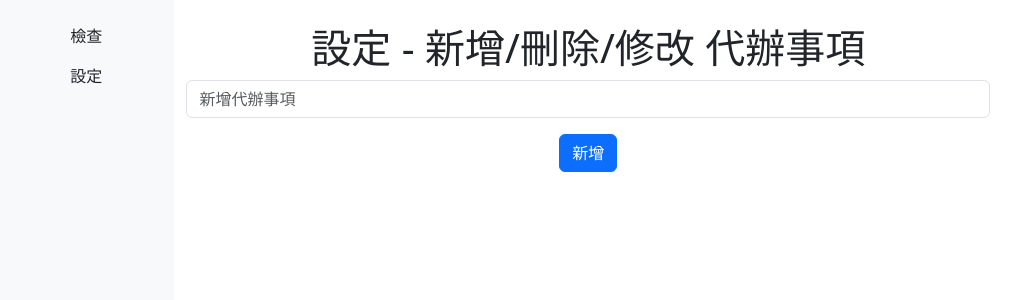
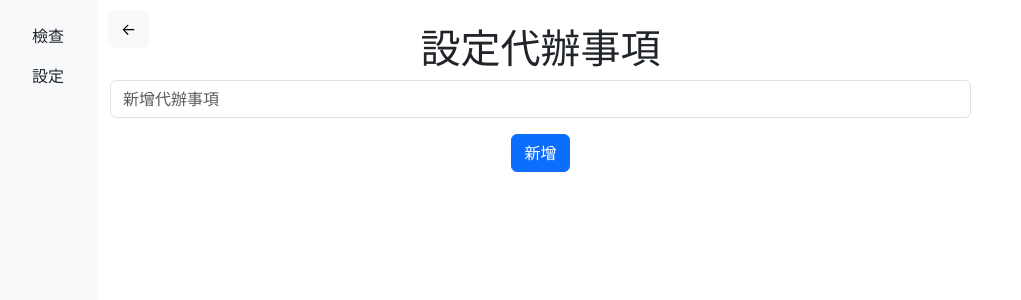
Before and after one commit to princend/todo-list, a React (Create React App) app: page /todo-list/page-setting in a window 1280 px wide. Shown: the top 300 px of the page, without its empty margins (2-1023 px from the left). Built offline with nearby package versions, Linux system fonts and the light colour scheme.

Commit message:
修改選單寬度

```diff
--- a/src/App.tsx
+++ b/src/App.tsx
@@ -12,6 +12,8 @@ const App: React.FC = () => {
   const [todos, setTodos] = useState<Todo[]>([]);
   const [nextId, setNextId] = useState<number>(1);
   const [newTodo, setNewTodo] = useState<string>('');
+  const [isNavOpen, setIsNavOpen] = useState(true);
+  const [navWidth, setNavWidth] = useState(100);
 
   // 讀取 Local Storage 中的 todos
   useEffect(() => {
@@ -68,11 +70,68 @@ const App: React.FC = () => {
     <DndProvider backend={HTML5Backend}>
       <Router>
         <div className="App d-flex">
-          <div className="navbar-nav flex-column bg-light p-3" style={{ width: '200px', height: '100vh' }}>
+          <button
+            className="btn btn-light position-fixed"
+            style={{
+              zIndex: 1000,
+              left: isNavOpen ? `${navWidth + 10}px` : '10px',
+              top: '10px',
+              transition: 'left 0.3s ease-in-out'
+            }}
+            onClick={() => setIsNavOpen(!isNavOpen)}
+          >
+            {isNavOpen ? '←' : '☰'}
+          </button>
+
+          <div
+            className="navbar-nav flex-column bg-light p-3"
+            style={{
+              width: `${navWidth}px`,
+              height: '100vh',
+              position: 'fixed',
+              transform: `translateX(${isNavOpen ? '0' : '-100%'})`,
+              transition: 'transform 0.3s ease-in-out',
+              zIndex: 999
+            }}
+          >
             <Link className="nav-link" to="/todo-list/page-check">檢查</Link>
             <Link className="nav-link" to="/todo-list/page-setting">設定</Link>
+
+            <div
+              style={{
+                width: '8px',
+                height: '100%',
+                position: 'absolute',
+                right: 0,
+                top: 0,
+                cursor: 'ew-resize',
+                backgroundColor: 'transparent'
+              }}
+              onMouseDown={(e) => {
+                const startX = e.pageX;
+                const startWidth = navWidth;
+
+                const handleMouseMove = (e: MouseEvent) => {
+                  const newWidth = startWidth + (e.pageX - startX);
+                  setNavWidth(Math.max(150, Math.min(400, newWidth)));
+                };
+
+                const handleMouseUp = () => {
+                  document.removeEventListener('mousemove', handleMouseMove);
+                  document.removeEventListener('mouseup', handleMouseUp);
+                };
+
+                document.addEventListener('mousemove', handleMouseMove);
+                document.addEventListener('mouseup', handleMouseUp);
+              }}
+            />
           </div>
 
+          <div style={{
+            marginLeft: isNavOpen ? `${navWidth}px` : '0',
+            transition: 'margin-left 0.3s ease-in-out',
+            width: '100%'
+          }}>
             <div className="container-fluid mt-4">
               <div className="row">
                 <div className="col-12 col-md-9">
@@ -102,6 +161,7 @@ const App: React.FC = () => {
               </div>
             </div>
           </div>
+        </div>
       </Router>
     </DndProvider>
   );
--- a/src/page-check.tsx
+++ b/src/page-check.tsx
@@ -18,7 +18,7 @@ type PageCheckProps = {
 const PageCheck: React.FC<PageCheckProps> = ({ todos, toggleTodo, resetTodos }) => {
   return (
     <div>
-      <h2>代辦清單</h2>
+      <h1>代辦清單</h1>
       <button className="btn btn-warning mb-3" onClick={resetTodos}>
         重置勾選
       </button>
--- a/src/page-setting.tsx
+++ b/src/page-setting.tsx
@@ -53,7 +53,7 @@ const PageSetting: React.FC<PageSettingProps> = ({ newTodo, setNewTodo, addTodo,
 
     return (
         <div ref={drop}>
-            <h1>設定 - 新增/刪除/修改 代辦事項</h1>
+            <h1>設定代辦事項</h1>
             <div className="mb-3">
                 <input
                     className="form-control"
```
Lines whose indentation alone changed are shown as unchanged.
